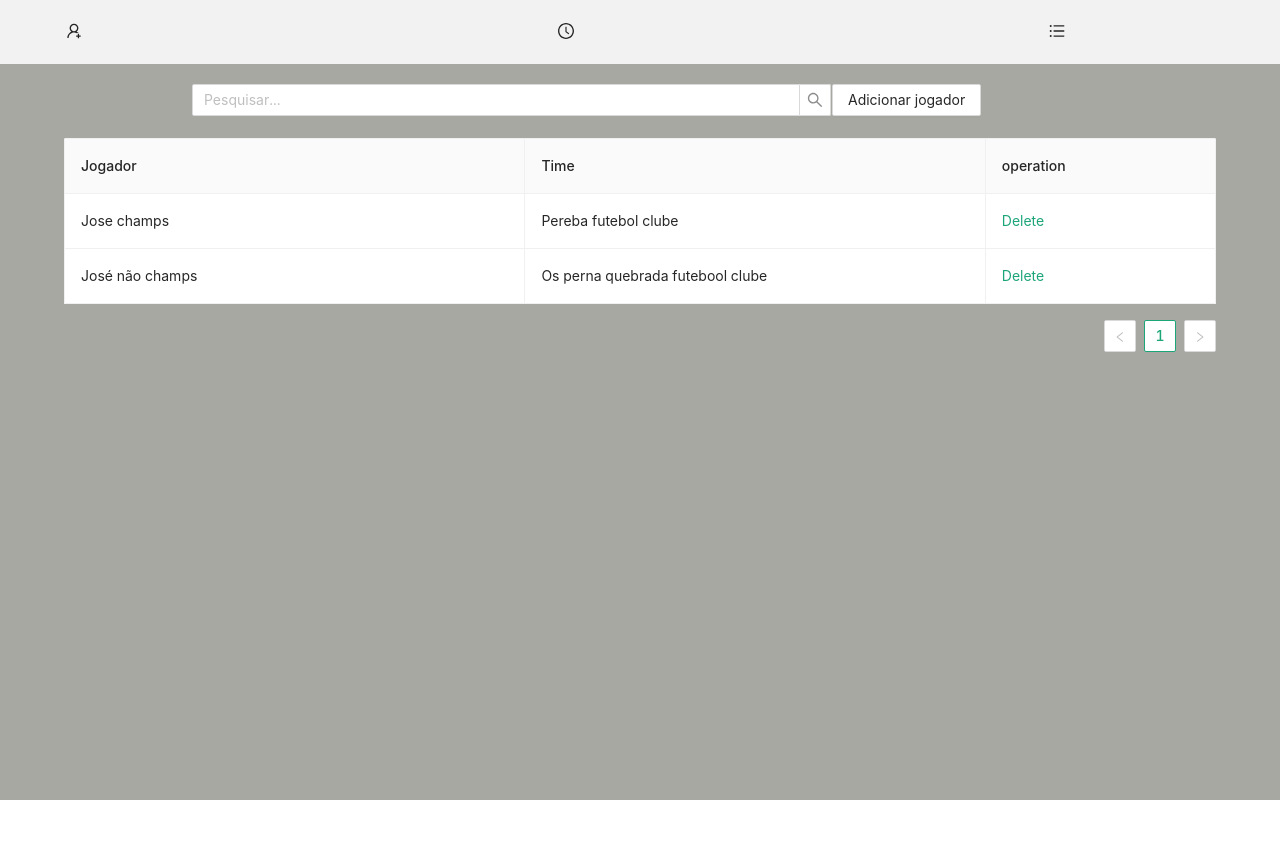
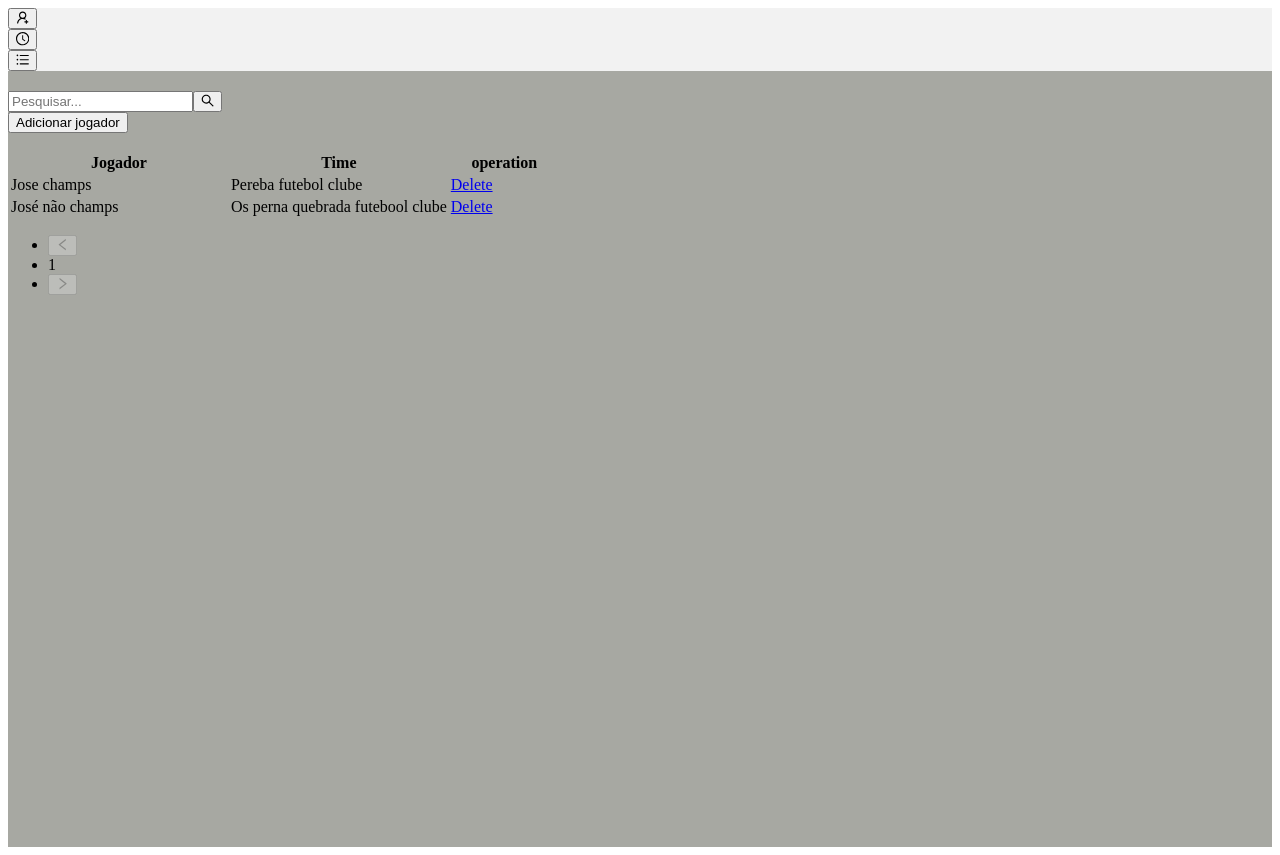
Before and after one commit to FootballForFriends/App-liga, a React (Create React App) app: page / in a window 1280 px wide. Before the commit the page ends 800 px from the top, so only its background shows below. Built offline with nearby package versions, Linux system fonts and the light colour scheme.

Commit message:
clean code

```diff
--- a/src/App.tsx
+++ b/src/App.tsx
@@ -1,22 +1,10 @@
 import React from 'react';
-import { DatePicker, message, Alert, Button } from 'antd';
-import { SmileOutlined } from '@ant-design/icons';
-import './assets/app.less';
 import BaseLayout from './componentes/base-layout';
 import Principal from './pages/principal';
 
-function App() {
-  const [date, setDate] = React.useState<any>();
+const App = () => (<BaseLayout>
+  <Principal />
+</BaseLayout>);
 
-  const handleChange = (value: any) => {
-    message.info(`Data selecionada: ${value ? value.format('DD-MM-YYYY') : 'None'}`);
-    setDate(value);
-  };
-
-  return (<BaseLayout>
-    <Principal />
-  </BaseLayout>
-  );
-}
 
 export default App;
--- a/src/componentes/base-layout/index.tsx
+++ b/src/componentes/base-layout/index.tsx
@@ -1,5 +1,5 @@
 import React from 'react'
-import { Row, Col, Layout, Button, Space } from 'antd';
+import { Row, Col, Layout, Button } from 'antd';
 import { UserAddOutlined, ClockCircleOutlined, UnorderedListOutlined } from '@ant-design/icons';
 
 const { Header, Content } = Layout;
```
